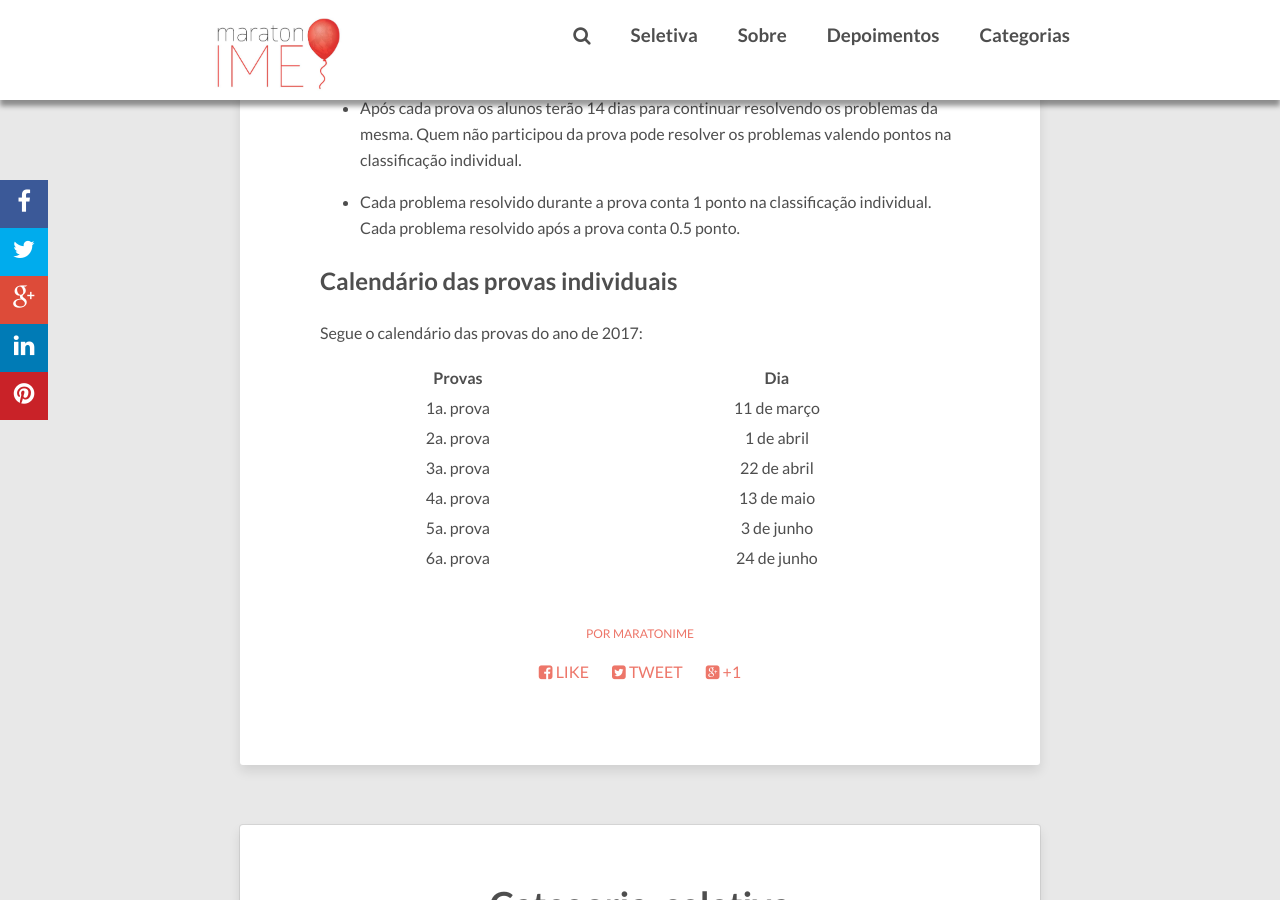
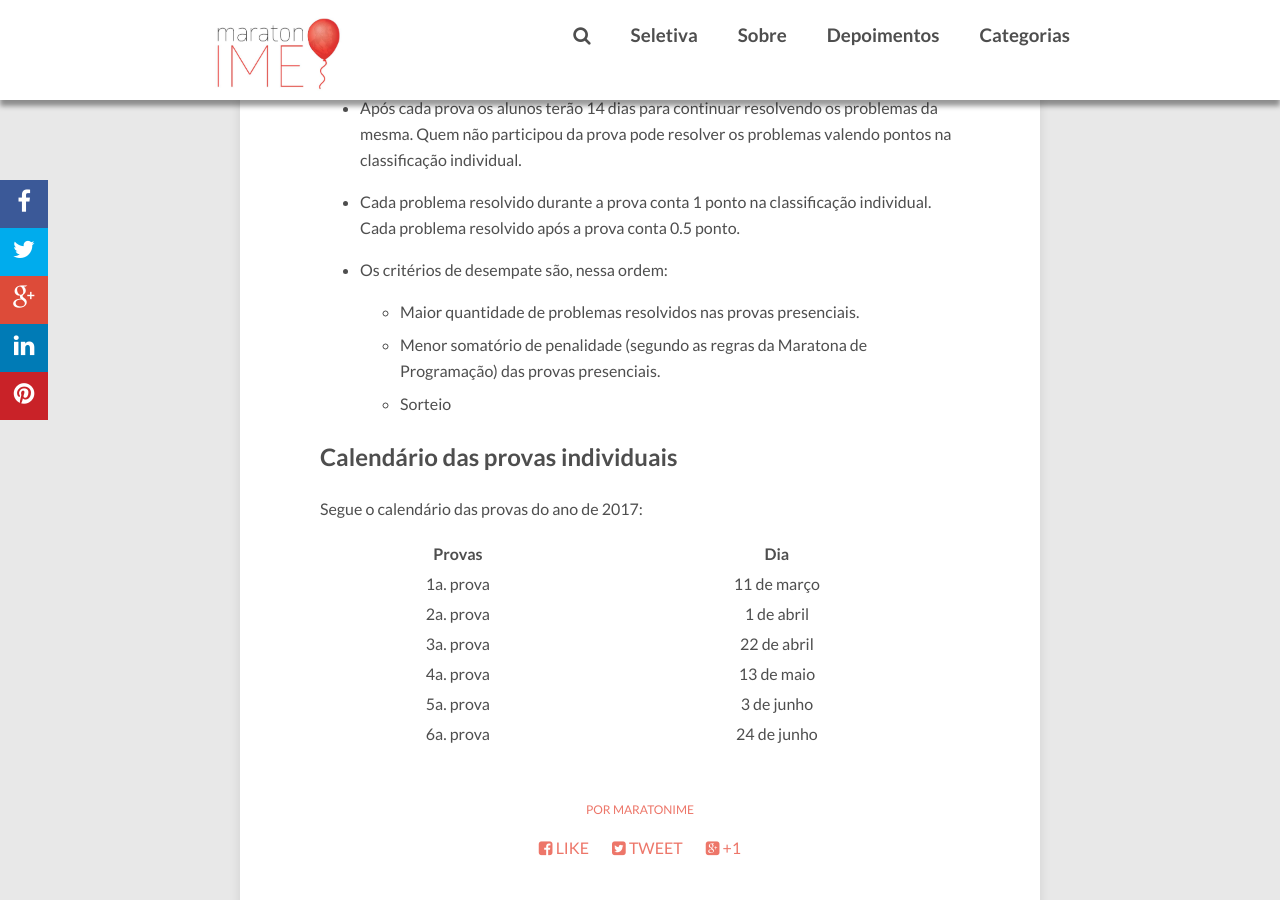
Before and after one commit to maratonusp/blog, a Jekyll site: the page built from _posts/2017-01-27-novas-regras-seletiva-usp-2017.md, in a window 1280 px wide and 900 px high, scrolled down 1286 px. Built offline with Jekyll 4.4.1, drawn with Linux system fonts in a browser that asks for light colours; nearby versions of some CDN libraries; comment, search, counter and statistics services are not loaded; some of the changed text lies outside the part shown.

Commit message:
critérios de desempate da seletiva individual

```diff
--- a/_posts/2017-01-27-novas-regras-seletiva-usp-2017.md
+++ b/_posts/2017-01-27-novas-regras-seletiva-usp-2017.md
@@ -31,6 +31,10 @@ Serão 6 provas individuais que ocorrerão durante o primeiro semestre do ano co
 
 - Cada problema resolvido durante a prova conta 1 ponto na classificação individual. Cada problema resolvido após a prova conta 0.5 ponto.
 
+- Os critérios de desempate são, nessa ordem:
+    - Maior quantidade de problemas resolvidos nas provas presenciais.
+    - Menor somatório de penalidade (segundo as regras da Maratona de Programação) das provas presenciais.
+    - Sorteio
 
 ## Calendário das provas individuais
 
```
